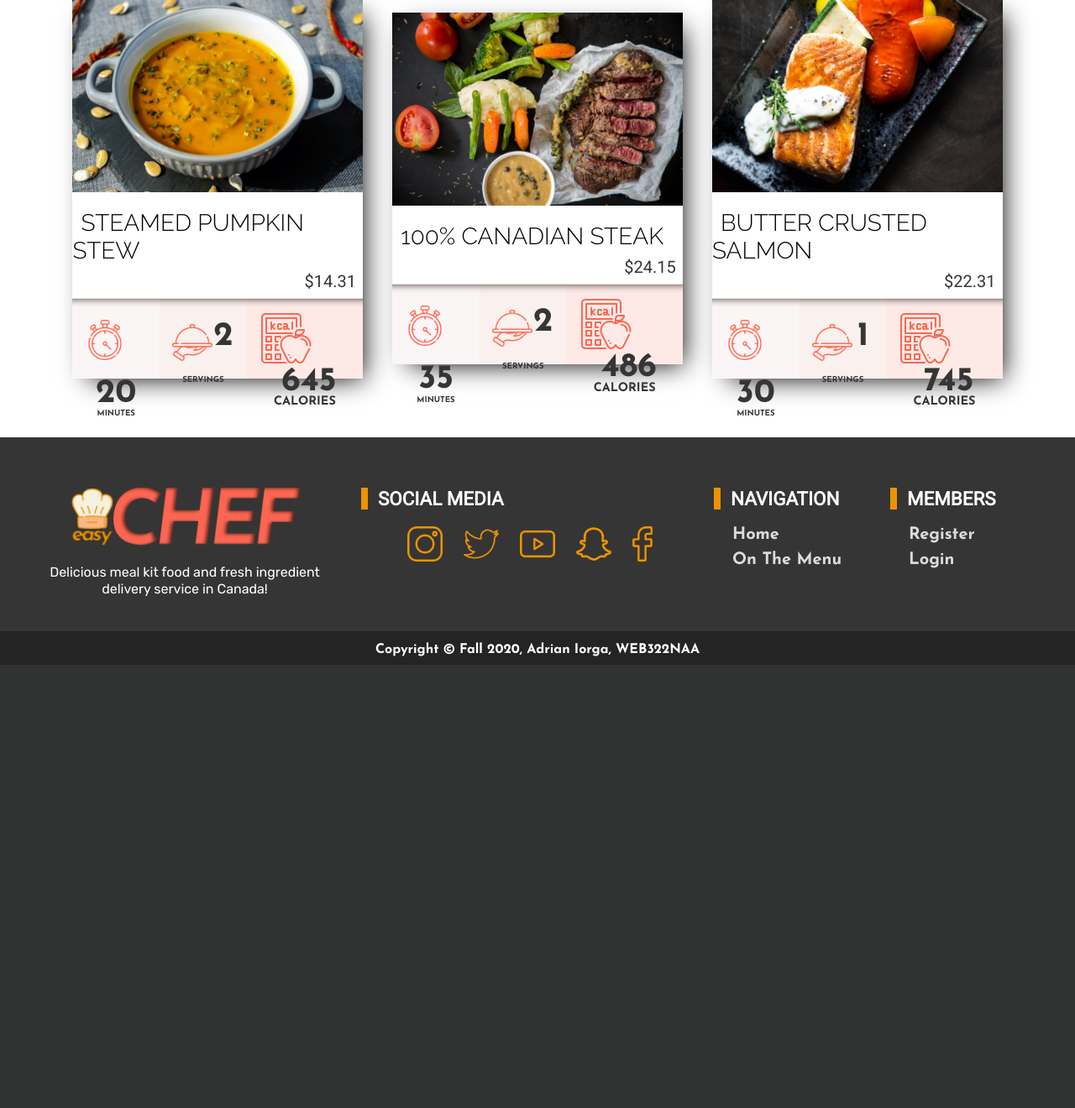
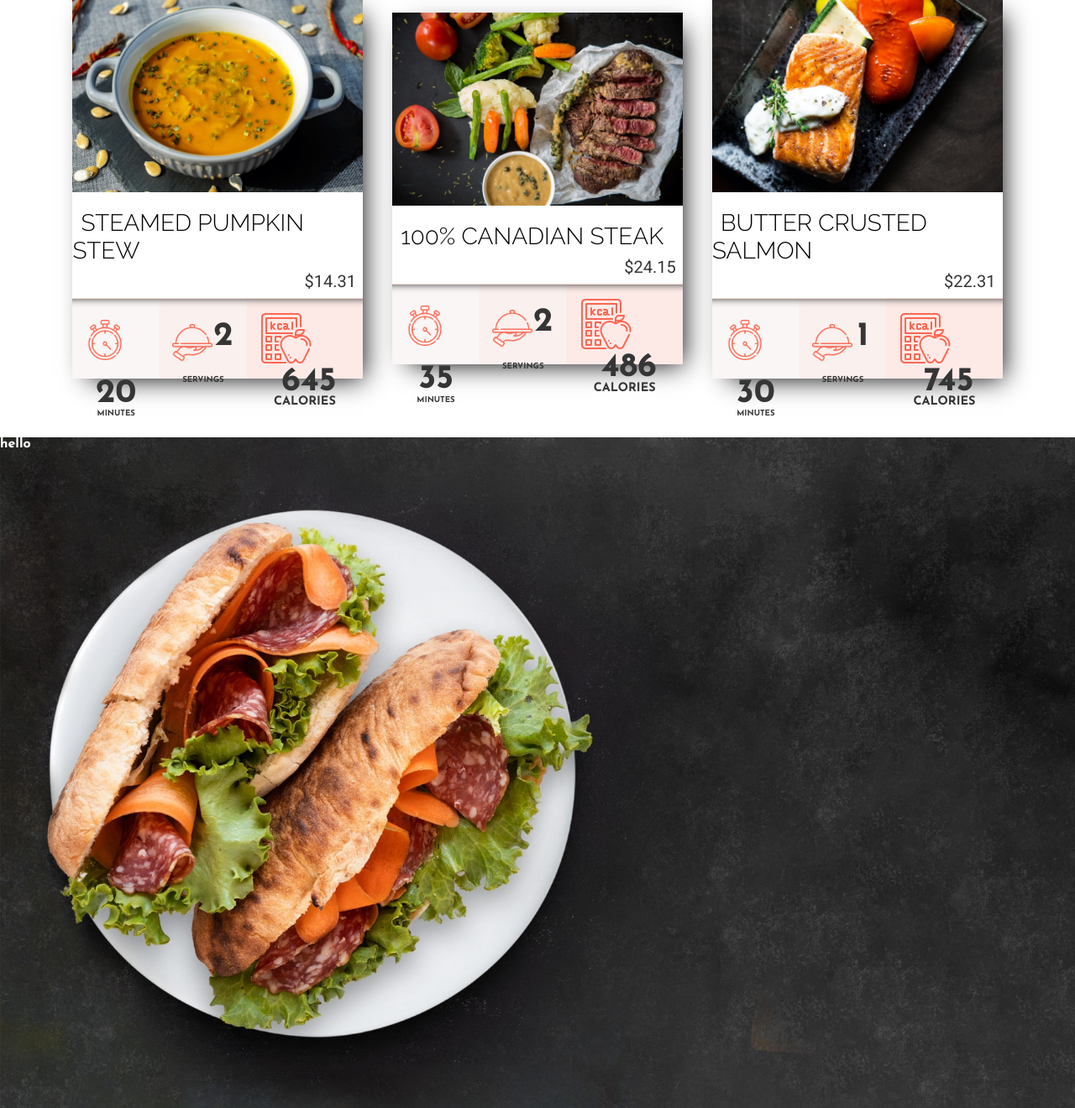
Before and after one commit to iorgadev/meal-kit-website, a Node server app: page / in a window 1280 px wide. Shown: the part 2020-3340 px from the top of the page at 84% size. Before the commit the page ends 2812 px from the top, so only its background shows below. Run offline with Node 20, Linux system fonts and the light colour scheme; some libraries are stand-ins or nearby versions.

Commit message:
testing new footer

```diff
--- a/public/css/style.css
+++ b/public/css/style.css
@@ -420,6 +420,7 @@ img {vertical-align: middle;}
     background-color:#000000;
     color:#ffffff;
     /* height:100px; */
+    overflow: hidden;
 }
 .easychef {
     background-color:var(--primary-color);
@@ -1349,6 +1350,29 @@ input {
     }
 
 
+    #footer {
+        background-color: var(--primary-color);
+        background-image:url("../images/footer-bg.jpg");
+        background-size:cover;
+        height:100vh;
+    }
+    .footer-nav {
+        width:50%;
+        display:inline;
+        float:left;
+    }
+    .wide-logo {
+        background-image:url("../images/footer-logo.png");
+        background-position-y: -150px;
+        background-position-x: -100px;
+        height:70vh;
+        width:50%;
+        float:right;
+
+        display: block;
+    }
+
+
 }
 
 
--- a/public/js/script.js
+++ b/public/js/script.js
@@ -19,14 +19,23 @@ var stickyHeader = () => {
     if(scrollTop()>scrollThreshold){
         header.style.backgroundColor = "#242424e8";
         header.style.padding = "5px 15px 5px 15px";
-        //header.style.scale = "0.9";
-
     }
     else {
-        if(!menuOpened) // dont make header transparent if menu still opened
+        if(!menuOpened){
             header.style.backgroundColor = "initial";
             header.style.padding = "15px";
-            //header.style.scale = initial;
+        }
+    }
+    if ((window.innerHeight + window.scrollY) >= document.body.scrollHeight-50) {
+        // you're at the bottom of the page
+        //header.style.display = "none";
+        header.style.transform = "translateY(-100%)";
+
+        console.log("bottom of page");
+    }
+    else {
+        header.style.display = "block";
+        header.style.transform = "translateY(0%)";
     }
 }
 stickyHeader();
@@ -35,6 +44,8 @@ stickyHeader();
 window.onscroll = () => {
     stickyHeader();
 }
+
+
 
 //for mobile/tablet devices, make dropdown appear when menu button clicked
 var show_menu = document.getElementsByClassName("menu-button")[0];
--- a/views/layouts/main.hbs
+++ b/views/layouts/main.hbs
@@ -21,7 +21,7 @@
 
 {{{ body }}}
 
-{{> footer }}
+{{> testing/new-footer }}
 
 
 </div>
--- /dev/null
+++ b/views/partials/testing/new-footer.hbs
@@ -0,0 +1,10 @@
+<!-- footer section -->
+<div id="footer" class="row">
+    <div class="footer-nav">
+        hello
+    </div>
+</div>
+
+<div class="row required-info center">
+    Copyright © Fall 2020, Adrian Iorga, WEB322NAA
+</div>
```
Also changed, not shown: public/images/footer-bg.jpg (added), public/images/footer-logo.png (added).
